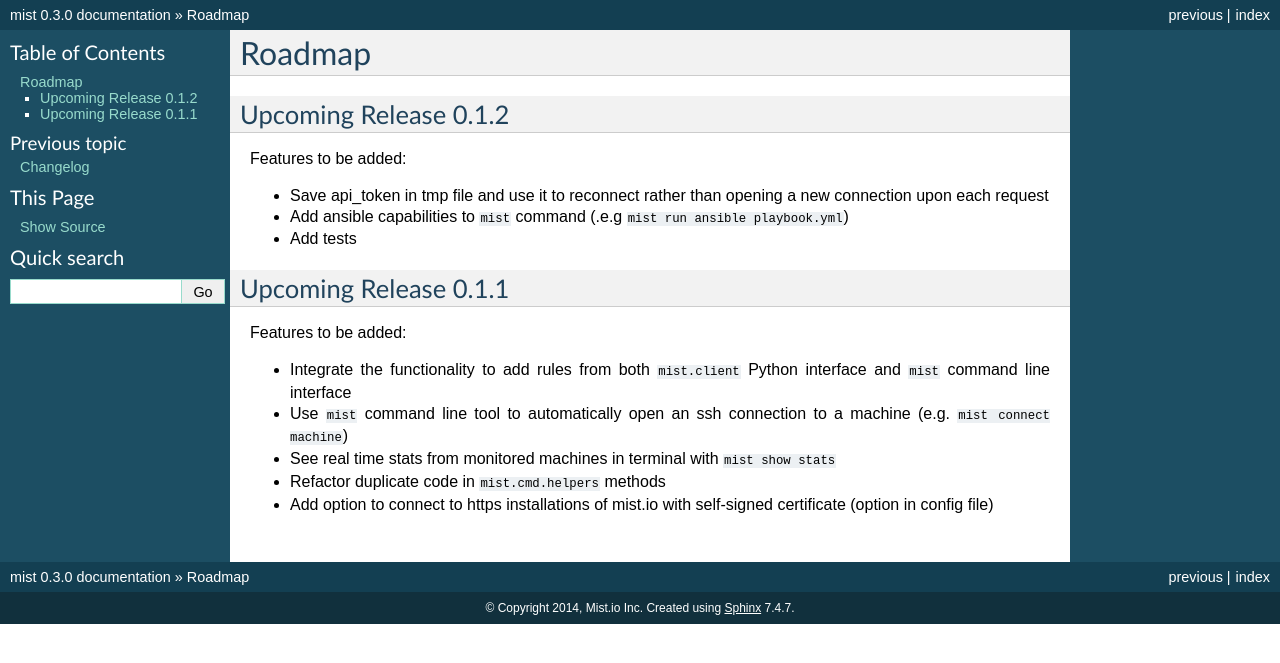
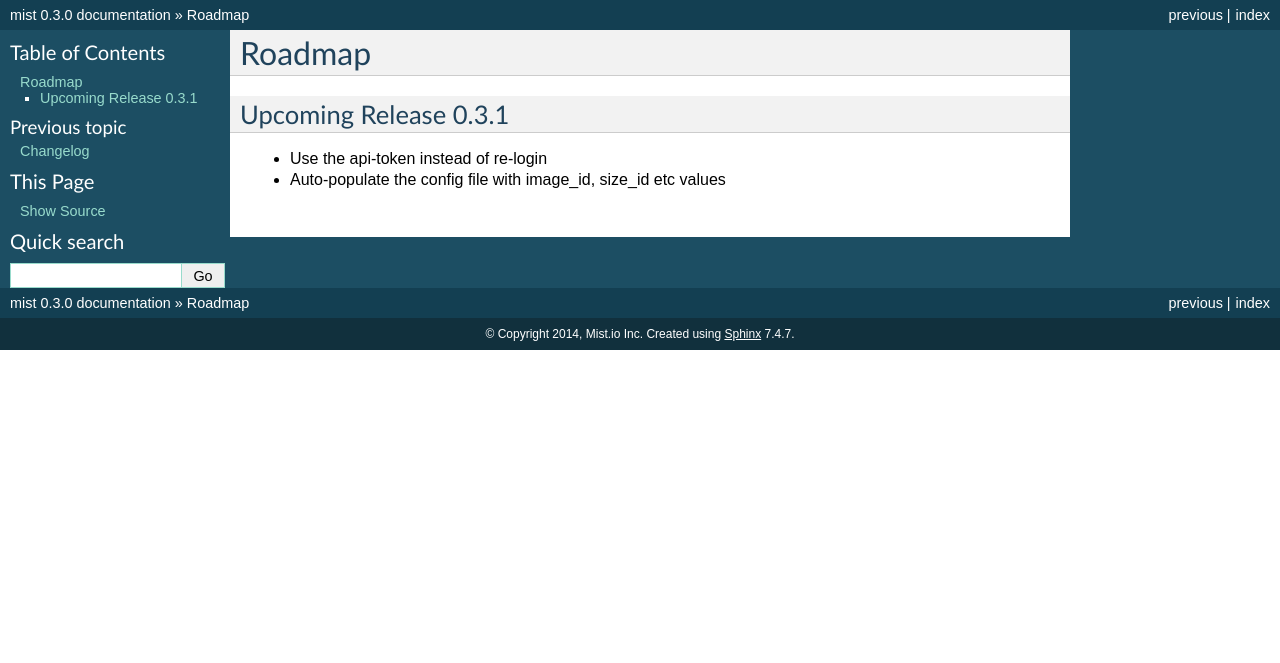
Before and after one commit to mistio/mist.client, a Sphinx documentation site: the page built from docs/source/notes/roadmap.rst, in a window 1280 px wide. Shown: the top 663 px of the page. Built offline with Sphinx 7.4.7, drawn with Linux system fonts in a browser that asks for light colours.

Commit message:
Update the roadmap

```diff
--- a/docs/source/notes/roadmap.rst
+++ b/docs/source/notes/roadmap.rst
@@ -1,22 +1,7 @@
 Roadmap
 *******
 
-Upcoming Release 0.1.2
+Upcoming Release 0.3.1
 ======================
-
-Features to be added:
-
-* Save api_token in tmp file and use it to reconnect rather than opening a new connection upon each request
-* Add ansible capabilities to ``mist`` command (.e.g ``mist run ansible playbook.yml``)
-* Add tests
-
-Upcoming Release 0.1.1
-======================
-
-Features to be added:
-
-* Integrate the functionality to add rules from both ``mist.client`` Python interface and ``mist`` command line interface
-* Use ``mist`` command line tool to automatically open an ssh connection to a machine (e.g. ``mist connect machine``)
-* See real time stats from monitored machines in terminal with ``mist show stats``
-* Refactor duplicate code in ``mist.cmd.helpers`` methods
-* Add option to connect to https installations of mist.io with self-signed certificate (option in config file)
+* Use the api-token instead of re-login
+* Auto-populate the config file with image_id, size_id etc values
```
